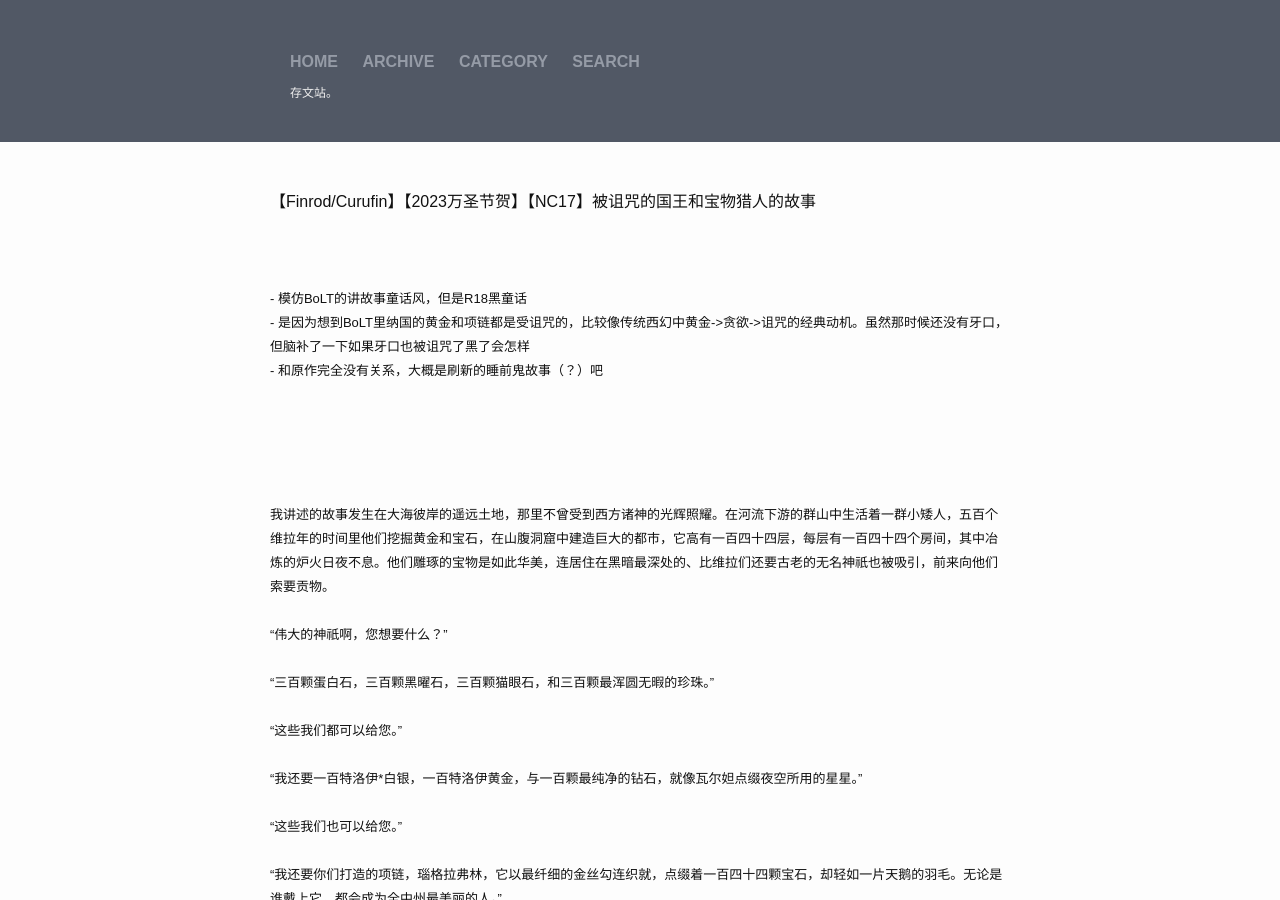
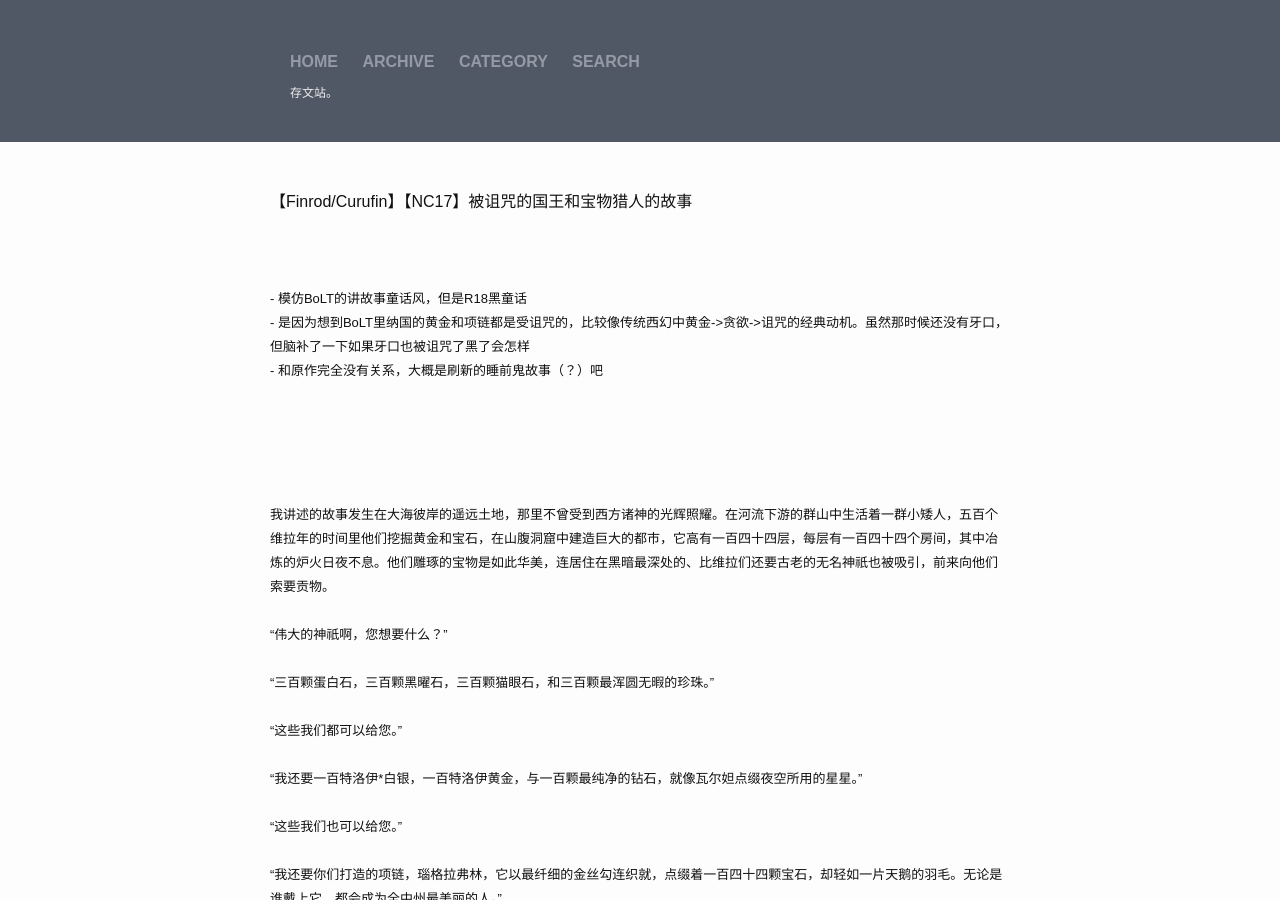
Before and after one commit to greylantern/greylantern.github.io, a Jekyll site: the page built from _posts/2023-10-13-【Finrod:Curufin】【NC17】被诅咒的国王和宝物猎人的故事.html, in a window 1280 px wide and 900 px high. Built offline with Jekyll 4.4.1, drawn with Linux system fonts in a browser that asks for light colours; comment, search, counter and statistics services are not loaded.

Commit message:
change a title

```diff
--- a/_posts/2023-10-13-【Finrod:Curufin】【2023万圣节贺】【NC17】被诅咒的国王和宝物猎人的故事.html
+++ b/_posts/2023-10-13-【Finrod:Curufin】【NC17】被诅咒的国王和宝物猎人的故事.html
@@ -1,13 +1,13 @@
 ---
 layout: default
-title:  "【Finrod/Curufin】【2023万圣节贺】【NC17】被诅咒的国王和宝物猎人的故事"
+title:  "【Finrod/Curufin】【NC17】被诅咒的国王和宝物猎人的故事"
 date:  2023-10-13
 categories: 精灵宝钻：刷新组：短篇
 ---
 
 
 <br>
-【Finrod/Curufin】【2023万圣节贺】【NC17】被诅咒的国王和宝物猎人的故事
+【Finrod/Curufin】【NC17】被诅咒的国王和宝物猎人的故事
 <br>
 <br>
 <br>
```
